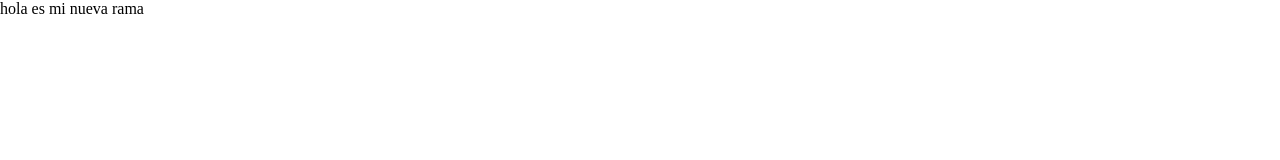
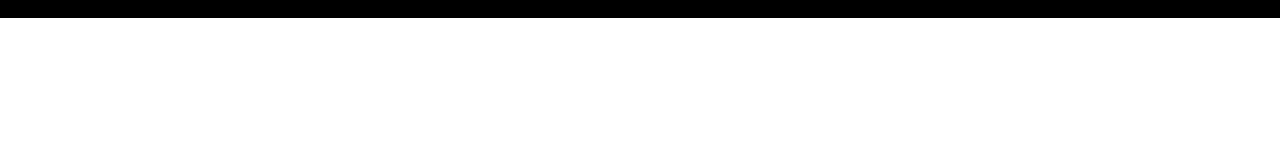
Before and after one commit to melgamboaferrer-sys/unidad-2, a plain HTML site: page s36/index.html in a window 1280 px wide. Drawn offline with Linux system fonts and the light colour scheme.

Commit message:
agregado

```diff
--- a/s36/assets/css/style.css
+++ b/s36/assets/css/style.css
@@ -3,3 +3,7 @@
     padding: 0;
     box-sizing: border-box;
 }
+
+p {
+    background: black;
+}
```
